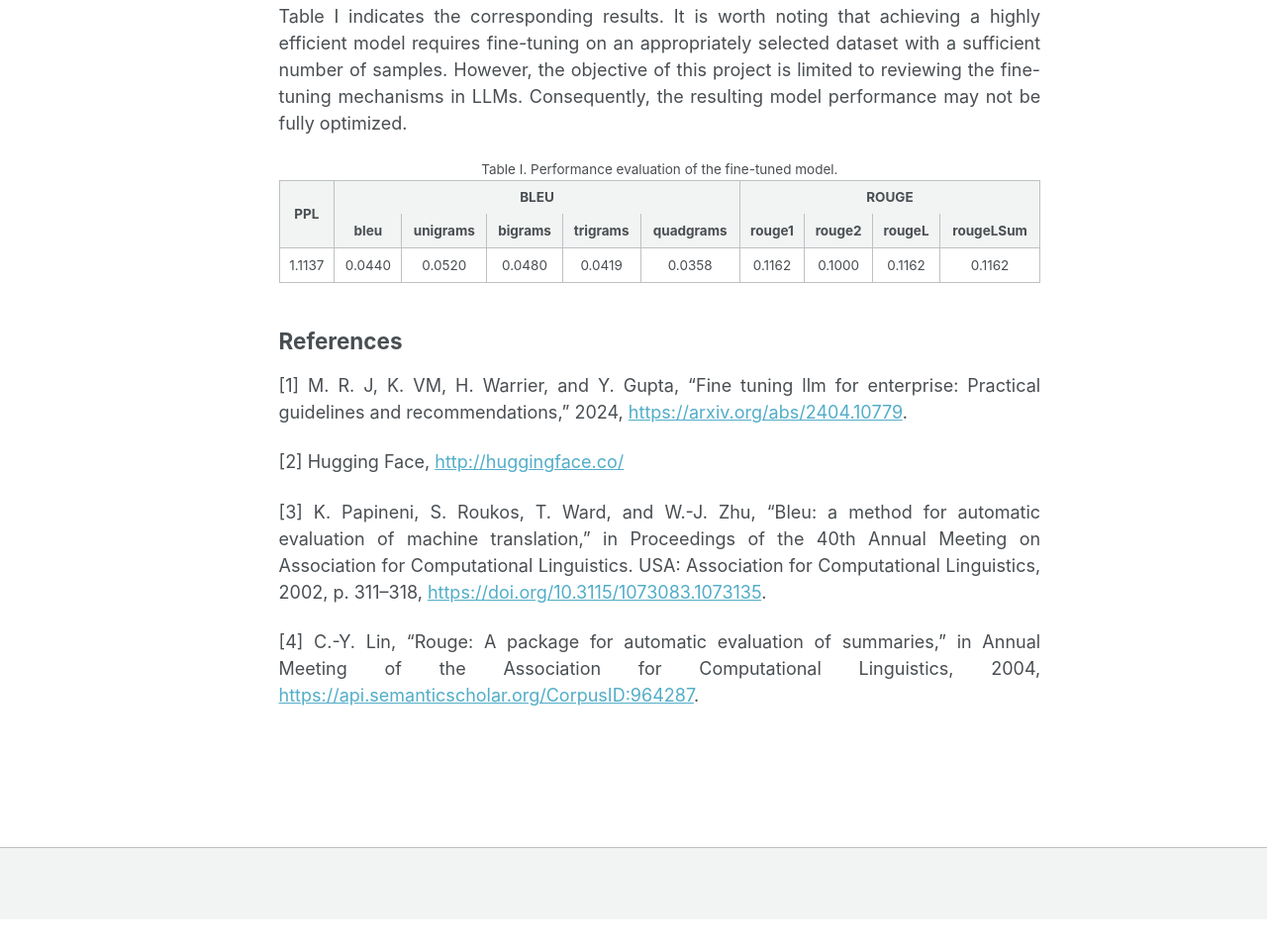
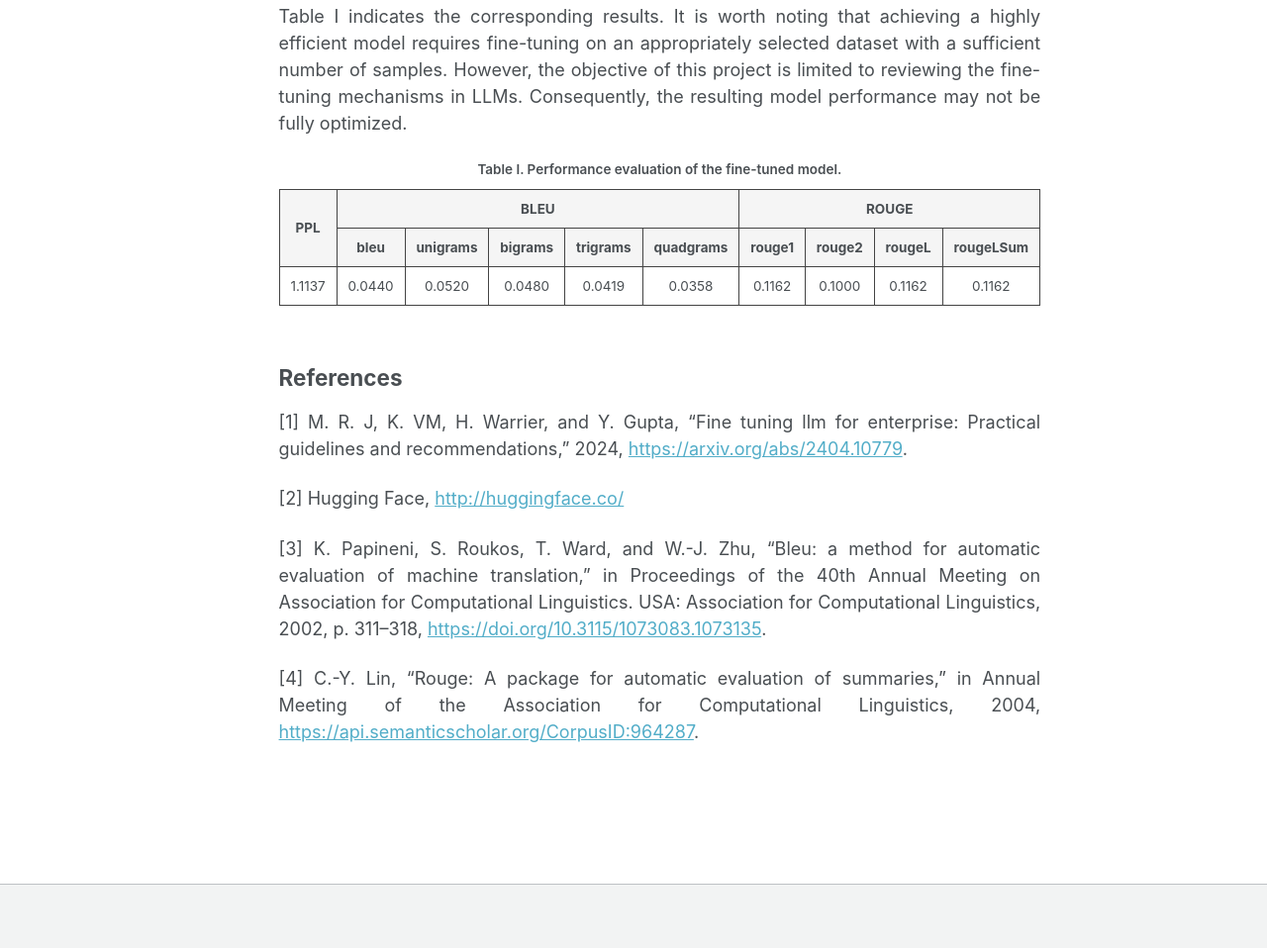
Before and after one commit to foroughshirinabkenar/mysite, a plain HTML site: page pages/llm_tutorial/fine_tuning.html in a window 1280 px wide. Shown: the part 3119-4077 px from the top of the page at 99% size. Before the commit the page ends 4048 px from the top, so only its background shows below. Drawn offline with nearby package versions, Linux system fonts and the light colour scheme; some packages are replaced by stand-ins of ours.

Commit message:
Update fine_tuning.html

```diff
--- a/pages/llm_tutorial/fine_tuning.html
+++ b/pages/llm_tutorial/fine_tuning.html
@@ -137,6 +137,18 @@
             .MJXp-scale8 {-webkit-transform: scaleX(.8); -moz-transform: scaleX(.8); -ms-transform: scaleX(.8); -o-transform: scaleX(.8); transform: scaleX(.8)}
             .MJXp-scale9 {-webkit-transform: scaleX(.9); -moz-transform: scaleX(.9); -ms-transform: scaleX(.9); -o-transform: scaleX(.9); transform: scaleX(.9)}
             .MathJax_PHTML .noError {vertical-align: ; font-size: 90%; text-align: left; color: black; padding: 1px 3px; border: 1px solid}
+        </style>
+        <style>
+          .table-wrap {overflow-x: auto;}
+          #tab-eval-finetune {border-collapse: collapse; width: 100%; min-width: 720px; text-align: center;}
+          #tab-eval-finetune caption {caption-side: top; font-weight: 600; margin-bottom: 0.5rem;}
+          #tab-eval-finetune th,
+          #tab-eval-finetune td {border: 1px solid #444; padding: 0.5rem 0.6rem; vertical-align: middle;}
+          #tab-eval-finetune thead th {background: #f5f5f5;}
+          /* Add cline effect under BLEU + ROUGE headers only */
+          #tab-eval-finetune thead .cline-row th {border-top: none;}
+          /* Draw a thick line under the second header row except the first column (PPL) */
+          #tab-eval-finetune thead .cline-row th:not(:first-child) {border-bottom: 2px solid #000;}
         </style>
     </head>
 
```
